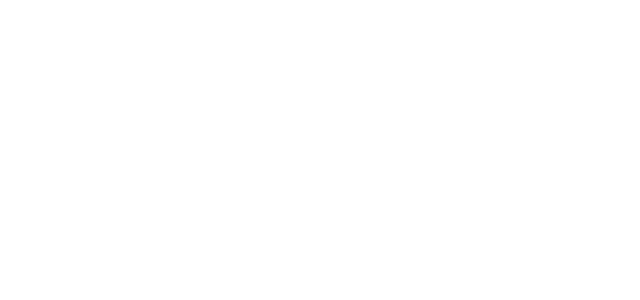
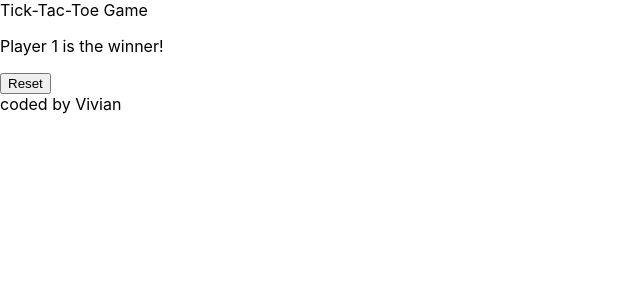
Before and after one commit to VivianTang11/tic-tac-toe, a React (Create React App) app: page / in a window 1280 px wide. Shown: the top 300 px of the page, without its empty margins (0-640 px from the left). Built offline with nearby package versions, Linux system fonts and the light colour scheme.

Commit message:
Added Reset component

```diff
--- a/src/App.css
+++ b/src/App.css
@@ -1,38 +1,3 @@
-.App {
-  text-align: center;
+body{
+  color: black
 }
-
-.App-logo {
-  height: 40vmin;
-  pointer-events: none;
-}
-
-@media (prefers-reduced-motion: no-preference) {
-  .App-logo {
-    animation: App-logo-spin infinite 20s linear;
-  }
-}
-
-.App-header {
-  background-color: #282c34;
-  min-height: 100vh;
-  display: flex;
-  flex-direction: column;
-  align-items: center;
-  justify-content: center;
-  font-size: calc(10px + 2vmin);
-  color: white;
-}
-
-.App-link {
-  color: #61dafb;
-}
-
-@keyframes App-logo-spin {
-  from {
-    transform: rotate(0deg);
-  }
-  to {
-    transform: rotate(360deg);
-  }
-}
--- /dev/null
+++ b/src/App.jsx
@@ -0,0 +1,27 @@
+import { useState } from 'react';
+import './App.css';
+import Reset from './components/Reset/Reset';
+
+function App() {
+
+  const [reset, setReset] = useState(true)
+  const [winner, setWinner] = useState('Player 1')
+
+
+
+  return (
+    <div>
+      <header>
+        Tick-Tac-Toe Game
+      </header>
+      <main>
+        { reset ? <Reset reset={reset} setReset={setReset} winner={winner}/> : ""}
+      </main>
+      <footer>
+        coded by Vivian
+      </footer>
+    </div>
+  );
+}
+
+export default App;
--- /dev/null
+++ b/src/components/Reset/Reset.jsx
@@ -0,0 +1,15 @@
+import React from 'react'
+
+export default function Reset({reset, setReset, winner}) {
+
+  const handleClick = () => {
+    setReset(!reset)
+  }
+
+  return (
+    <div>
+      <p>{winner} is the winner!</p>
+      <button onClick={handleClick}>Reset</button>
+    </div>
+  )
+}
```
Also changed, not shown: src/App.js (deleted, +0 -7 lines).
